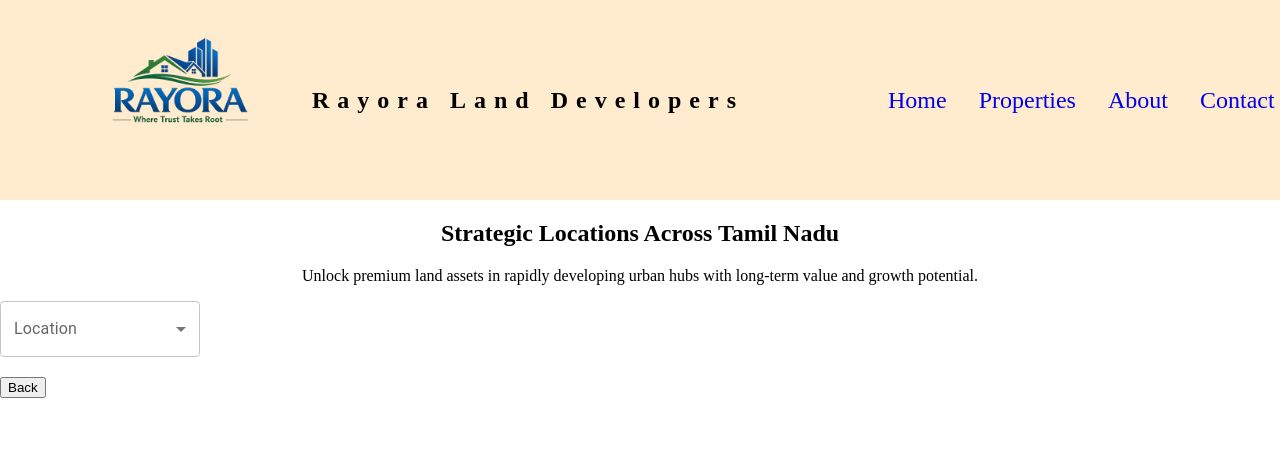
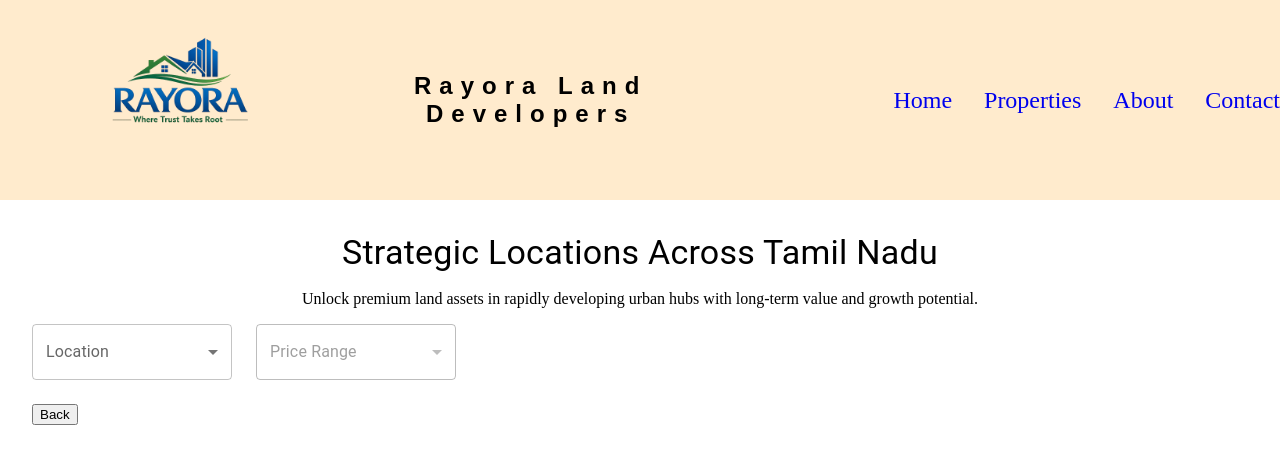
Before and after one commit to Saran-R13/React-App, a React (Vite) app: page /cityAreas in a window 1280 px wide. Shown: the top 464 px of the page. Built offline with nearby package versions, Linux system fonts and the light colour scheme; a web font is replaced by a local one.

Commit message:
city i select range finish

```diff
--- a/src/CityAreas.jsx
+++ b/src/CityAreas.jsx
@@ -29,64 +29,299 @@
 //     </section>
 //   );
 // }
+//-------------------------------------------------------------------------------------------------------------
+
+
+
+
+
 import { ChennaiPage } from "./Chennai";
 import { useNavigate } from "react-router-dom";
-import { FormControl, InputLabel, Select, MenuItem } from "@mui/material";
+import {
+  FormControl,
+  InputLabel,
+  Select,
+  MenuItem,
+  Box,
+  Typography,
+  Paper,
+} from "@mui/material";
 import { useState } from "react";
 
 export function CityAreas() {
   const navigate = useNavigate();
 
   const [location, setLocation] = useState("");
-  // const [property, setProperty] = useState("");
-  // const [area, setArea] = useState("");
-  // const [price, setPrice] = useState("");
+  const [area, setArea] = useState("");
+
+  const properties = {
+    Chennai: [
+      { locality: "RA Puram", avgPrice: 18500 },
+      { locality: "Nungambakkam", avgPrice: 16800 },
+      { locality: "Adyar", avgPrice: 17200 },
+      { locality: "Sholinganallur", avgPrice: 12000 },
+      { locality: "Porur", avgPrice: 9000 },
+    ],
+    Coimbatore: [
+      { locality: "RS Puram", avgPrice: 11000 },
+      { locality: "Saibaba Colony", avgPrice: 9500 },
+    ],
+    Madurai: [
+      { locality: "KK Nagar", avgPrice: 8000 },
+      { locality: "Anna Nagar", avgPrice: 10500 },
+    ],
+  };
+
+  const currentProperties = properties[location] || [];
+
+  const filteredProperties = currentProperties.filter((item) => {
+    if (area === "small") return item.avgPrice < 10000;
+    if (area === "medium")
+      return item.avgPrice >= 10000 && item.avgPrice <= 15000;
+    if (area === "large") return item.avgPrice > 15000;
+    return true;
+  });
 
   return (
+    <Box sx={{ padding: 4 }}>
       <section className="city-properties">
         <div className="city-fst-container">
-        <h2>Strategic Locations Across Tamil Nadu</h2>
+          <Typography variant="h4" gutterBottom>
+            Strategic Locations Across Tamil Nadu
+          </Typography>
+
           <p>
             Unlock premium land assets in rapidly developing urban hubs with
             long-term value and growth potential.
           </p>
         </div>
 
-      {/* 🔽 MUI Select Filters */}
-      <div
-        style={{
+        {/* 🔽 Select Filters */}
+        <Box
+          sx={{
             display: "flex",
-          gap: "20px",
-          marginBottom: "20px",
+            gap: 3,
+            mb: 3,
             flexWrap: "wrap",
           }}
         >
-        {/* Location Select */}
+          {/* Location */}
           <FormControl sx={{ minWidth: 200 }}>
             <InputLabel>Location</InputLabel>
             <Select
               value={location}
               label="Location"
-            onChange={(e) => setLocation(e.target.value)}
+              onChange={(e) => {
+                setLocation(e.target.value);
+                setArea("");
+              }}
             >
-            <MenuItem value="Chennai" onClick={() => navigate("/chennaiPage")}>
-              Chennai
-            </MenuItem>
-            <MenuItem
-              value="Coimbatore"
-              onClick={() => navigate("/coimbatorePage")}
-            >
-              Coimbatore
-            </MenuItem>
-            <MenuItem value="Madurai" onClick={() => navigate("/maduraiPage")}>
-              Madurai
-            </MenuItem>
-            <MenuItem value="Trichy" onClick={() => navigate("/trichyPage")}>
-              Trichy
-            </MenuItem>
+              <MenuItem value="Chennai">Chennai</MenuItem>
+              <MenuItem value="Coimbatore">Coimbatore</MenuItem>
+              <MenuItem value="Madurai">Madurai</MenuItem>
             </Select>
           </FormControl>
 
+          {/* Price */}
+          <FormControl sx={{ minWidth: 200 }} disabled={!location}>
+            <InputLabel>Price Range</InputLabel>
+            <Select
+              value={area}
+              label="Price Range"
+              onChange={(e) => setArea(e.target.value)}
+            >
+              <MenuItem value="small">Below ₹10,000</MenuItem>
+              <MenuItem value="medium">
+                ₹10,000 - ₹15,000
+              </MenuItem>
+              <MenuItem value="large">Above ₹15,000</MenuItem>
+            </Select>
+          </FormControl>
+        </Box>
+
+        {/* Table */}
+        {location && (
+          <Paper elevation={3} sx={{ padding: 3 }}>
+            <Typography variant="h6" gutterBottom>
+              Property Rates in {location}
+            </Typography>
+
+            <table width="100%" cellPadding="10">
+              <thead>
+                <tr style={{ background: "#f5f5f5" }}>
+                  <th align="left">Locality</th>
+                  <th align="left">Avg Price (₹/sq.ft)</th>
+                </tr>
+              </thead>
+
+              <tbody>
+                {filteredProperties.map((item, index) => (
+                  <tr key={index}>
+                    <td>{item.locality}</td>
+                    <td>₹{item.avgPrice}</td>
+                  </tr>
+                ))}
+              </tbody>
+            </table>
+          </Paper>
+        )}
+
+        <button onClick={() => navigate(-1)}>Back</button>
+      </section>
+    </Box>
+  );
+}
+
+
+
+
+
+
+
+
+
+
+
+
+
+// import { ChennaiPage } from "./Chennai";
+// import { useNavigate } from "react-router-dom";
+// import { FormControl, InputLabel, Select, MenuItem, Box,
+//   Typography,
+//   Paper } from "@mui/material";
+// import { useState } from "react";
+
+// export function CityAreas() {
+//   const navigate = useNavigate();
+
+//   const [location, setLocation] = useState("");
+//   // const [property, setProperty] = useState("");
+//   const [area, setArea] = useState("");
+//   // const [price, setPrice] = useState("");
+//     const properties = {
+//     Chennai: [
+//       { locality: "RA Puram", avgPrice: 18500 },
+//       { locality: "Nungambakkam", avgPrice: 16800 },
+//       { locality: "Adyar", avgPrice: 17200 },
+//       { locality: "Sholinganallur", avgPrice: 12000 },
+//       { locality: "Porur", avgPrice: 9000 },
+//     ],
+//     Coimbatore: [
+//       { locality: "RS Puram", avgPrice: 11000 },
+//       { locality: "Saibaba Colony", avgPrice: 9500 },
+//     ],
+//     Madurai: [
+//       { locality: "KK Nagar", avgPrice: 8000 },
+//       { locality: "Anna Nagar", avgPrice: 10500 },
+//     ],
+//   };
+//     const currentProperties = properties[location] || [];
+
+//     const filteredProperties = currentProperties.filter((item) => {
+//     if (area === "small") return item.avgPrice < 10000;
+//     if (area === "medium")
+//       return item.avgPrice >= 10000 && item.avgPrice <= 15000;
+//     if (area === "large") return item.avgPrice > 15000;
+//     return true;
+//   });
+
+
+//   return (
+//     <Box sx={{ padding: 4 }}>
+//     <section className="city-properties">
+//       <div className="city-fst-container">
+//          <Typography variant="h4" gutterBottom>
+//         Strategic Locations Across Tamil Nadu
+//       </Typography>
+
+//         {/* <h2>Strategic Locations Across Tamil Nadu</h2> */}
+//         <p>
+//           Unlock premium land assets in rapidly developing urban hubs with
+//           long-term value and growth potential.
+//         </p>
+//       </div>
+
+//       {/* 🔽 MUI Select Filters */}
+//        <Box
+//           sx={{
+//             display: "flex",
+//             gap: 3,
+//             mb: 3,
+//             flexWrap: "wrap",
+//           }}
+//         >
+//         {/* Location Select */}
+//         <FormControl sx={{ minWidth: 200 }}>
+//           <InputLabel>Location</InputLabel>
+//           <Select
+//             value={location}
+//             label="Location"
+//             onChange={(e) =>{ setLocation(e.target.value);
+//               setArea('');}}
+//           >
+//             {/* <MenuItem value="Chennai" onClick={() => navigate("/chennaiPage")}>
+//               Chennai
+//             </MenuItem>
+//             <MenuItem
+//               value="Coimbatore"
+//               onClick={() => navigate("/coimbatorePage")}
+//             >
+//               Coimbatore
+//             </MenuItem>
+//             <MenuItem value="Madurai" onClick={() => navigate("/maduraiPage")}>
+//               Madurai
+//             </MenuItem>
+//             <MenuItem value="Trichy" onClick={() => navigate("/trichyPage")}>
+//               Trichy
+//             </MenuItem> */}
+//              <MenuItem value="Chennai">Chennai</MenuItem>
+//             <MenuItem value="Coimbatore">Coimbatore</MenuItem>
+//             <MenuItem value="Madurai">Madurai</MenuItem>
+//           </Select>
+//         </FormControl>
+//            <FormControl sx={{ minWidth: 200 }} disabled={!location}>
+//           <InputLabel>Price Range</InputLabel>
+//           <Select
+//             value={area}
+//             label="Price Range"
+//             onChange={(e) => setArea(e.target.value)}
+//           >
+//             <MenuItem value="small">Below ₹10,000</MenuItem>
+//             <MenuItem value="medium">₹10,000 - ₹15,000</MenuItem>
+//             <MenuItem value="large">Above ₹15,000</MenuItem>
+//           </Select>
+//         </FormControl>
+//         </Box>
+//         {location && (
+//         <Paper elevation={3} sx={{ padding: 3 }}>
+//           <Typography variant="h6" gutterBottom>
+//             Property Rates in {location}
+//           </Typography>
+
+//           <table width="100%" cellPadding="10">
+//             <thead>
+//               <tr style={{ background: "#f5f5f5" }}>
+//                 <th align="left">Locality</th>
+//                 <th align="left">Avg Price (₹/sq.ft)</th>
+//               </tr>
+//             </thead>
+//             <tbody>
+//               {filteredProperties.map((item, index) => (
+//                 <tr key={index}>
+//                   <td>{item.locality}</td>
+//                   <td>₹{item.avgPrice}</td>
+//                 </tr>
+//               ))}
+//             </tbody>
+//           </table>
+//         </Paper>
+//         )}
+//             <button onClick={() => navigate(-1)}>Back</button>
+//     </section>
+//    <BOX/>
+//    );
+// }
+{/* //---------------------------------------------------------------------</Box> */}
         {/* Property Type Select
         <FormControl sx={{ minWidth: 200 }}>
           <InputLabel>Property Type</InputLabel>
@@ -114,8 +349,6 @@ export function CityAreas() {
             <MenuItem value="2000+">Above 2000 sq.ft</MenuItem>
           </Select>
         </FormControl> */}
-
-
 
         {/* <FormControl sx={{ minWidth: 200 }}>
           <InputLabel>Area (sq.ft)</InputLabel>
@@ -145,7 +378,7 @@ export function CityAreas() {
             <MenuItem value="above2cr">Above ₹2 Crore</MenuItem>
           </Select>
         </FormControl> */}
-      </div>
+
 
       {/* City Buttons */}
       {/* <div className="city-snd-container">
@@ -154,8 +387,3 @@ export function CityAreas() {
         <button>Madurai</button>
         <button>Trichy</button>
       </div> */}
-
-      <button onClick={() => navigate(-1)}>Back</button>
-    </section>
-  );
-}
--- a/src/index.css
+++ b/src/index.css
@@ -26,6 +26,7 @@ body{
     padding-left: 2rem;
     text-align: center;
     letter-spacing: 0.5rem;
+    font-family: sans-serif;
 
 }
 
```
Lines whose indentation alone changed are shown as unchanged.
